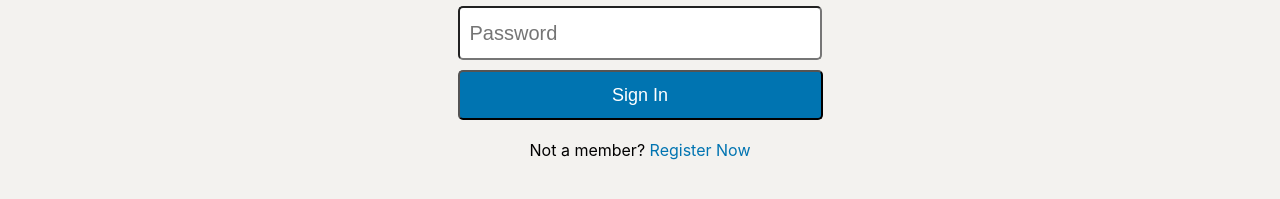
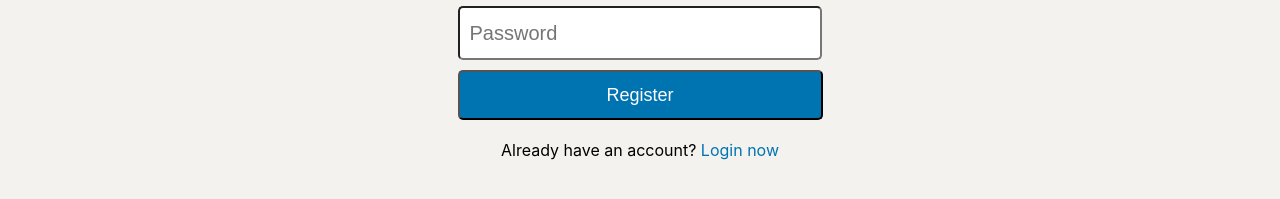
Before and after one commit to Akhmadjon-dev/linkedin-clone, a React (Create React App) app: page / in a window 1280 px wide. Shown: the part 459-658 px from the top of the page. Built offline with nearby package versions, Linux system fonts and the light colour scheme; no server answers.

Commit message:
sign in & sign up ux improved

```diff
--- a/src/components/Login/index.js
+++ b/src/components/Login/index.js
@@ -14,6 +14,8 @@ const initialState = {
 
 function Login() {
   const [data, setData] = useState(initialState);
+  const [isRegistered, setIsRegistered] = useState(false);
+
   const dispatch = useDispatch();
 
   const handleChange = (e) => {
@@ -48,7 +50,8 @@ function Login() {
       );
   };
 
-  const register = () => {
+  const register = (e) => {
+    e.preventDefault();
     if (data.email && data.password) {
       auth
         .createUserWithEmailAndPassword(data.email, data.password)
@@ -85,7 +88,10 @@ function Login() {
   return (
     <div className="login">
       <img src={logo} alt="" />
-      <form onSubmit={loginHandler}>
+      <form onSubmit={ isRegistered ?  loginHandler : register}>
+       {
+          !isRegistered && (
+            <>
                <input
                 name="name"
                 value={data.name}
@@ -100,6 +106,9 @@ function Login() {
                 type="text"
                 placeholder="Profile URL"
               />
+            </>
+          )
+       }
         <input
           name="email"
           value={data.email}
@@ -114,14 +123,27 @@ function Login() {
           type="password"
           placeholder="Password"
         />
-        <button type="submit">Sign In</button>
+        <button type="submit">
+          {isRegistered ? "Login" : "Register"}
+        </button>
       </form>
+      {
+        isRegistered ? (
           <p>
             Not a member?{" "}
-        <span onClick={register} className="login__register">
+            <span onClick={() => setIsRegistered(false)} className="login__register">
               Register Now
             </span>{" "}
           </p>
+        ): (
+          <p>
+            Already have an account?{" "}
+            <span onClick={() => setIsRegistered(true)} className="login__register">
+              Login now
+            </span>{" "}
+          </p>
+        )
+      }
     </div>
   );
 }
```
Also changed, not shown: 1 other file (tests, documents, lock files or other folders). Lines whose indentation alone changed are shown as unchanged.
